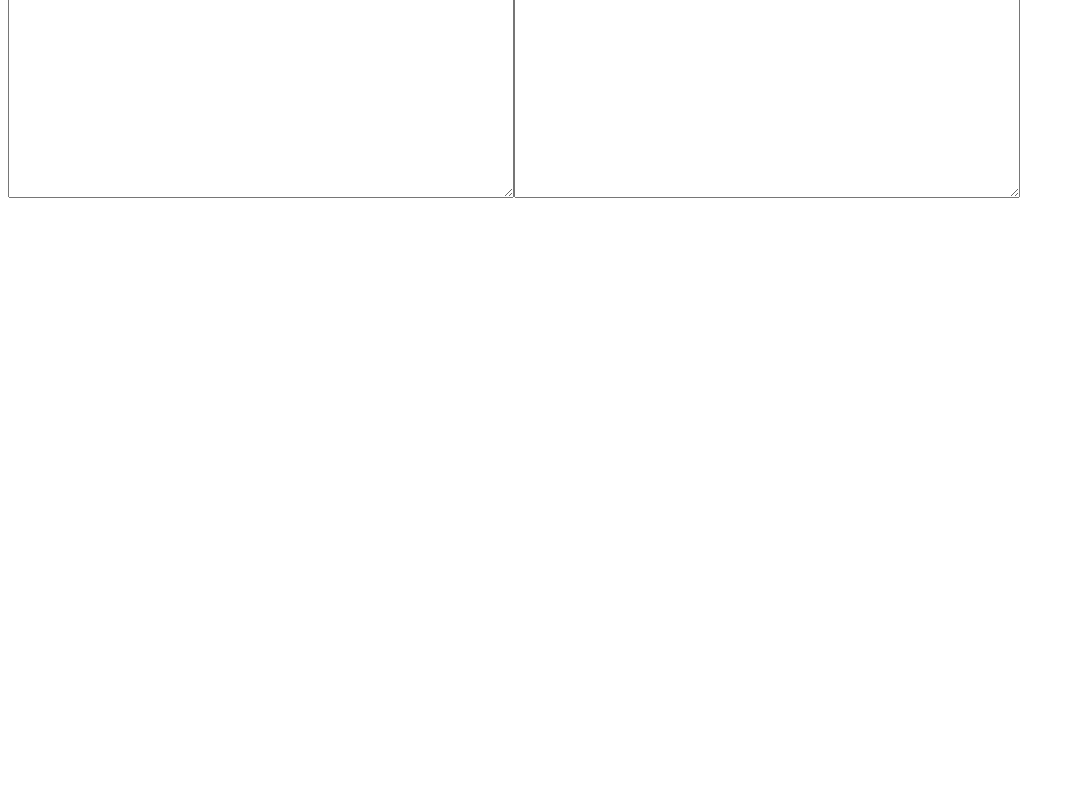
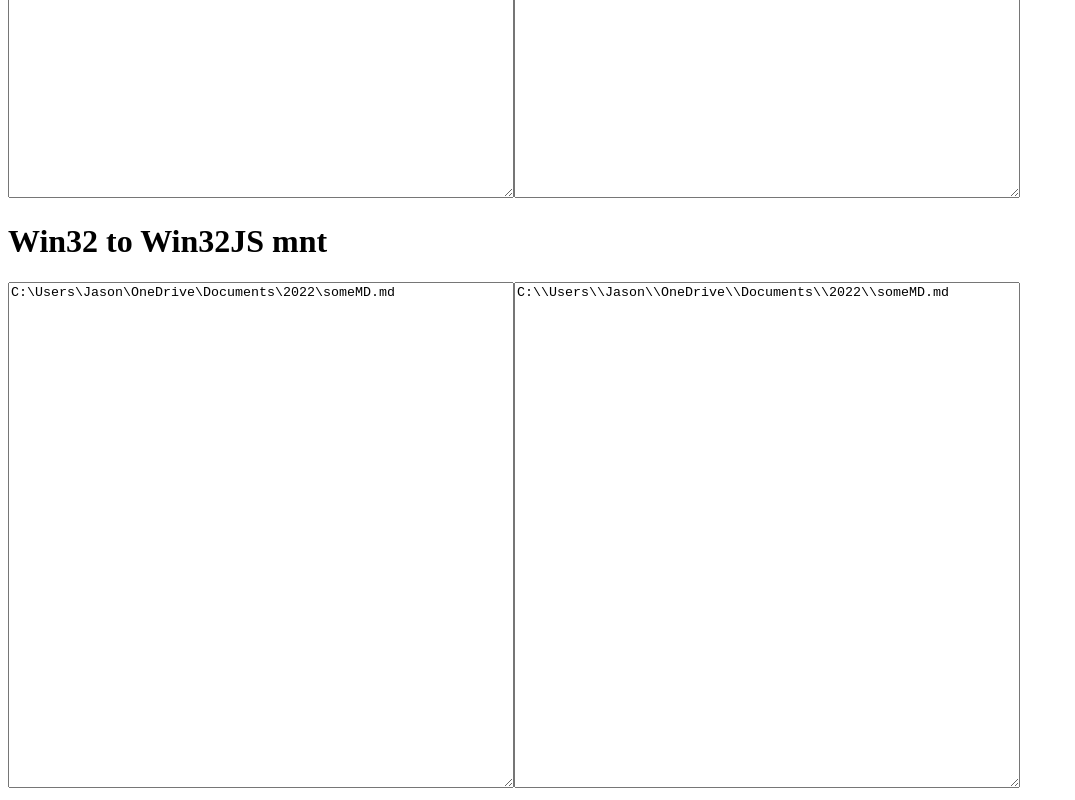
Before and after one commit to codeforwings/nuxt3-win32-posix-path, a Nuxt app: page / in a window 1280 px wide. Shown: the part 978-1778 px from the top of the page, without its empty margins (0-1075 px from the left). Before the commit the page ends 1188 px from the top, so only its background shows below. Built offline with nearby package versions, Linux system fonts and the light colour scheme.

Commit message:
added the double slash js to the UI

```diff
--- a/app.vue
+++ b/app.vue
@@ -1,29 +1,40 @@
 <template>
   <div>
-<!--    <NuxtWelcome />-->
+    <!--    sOutputWin32ToPosix />-->
     <h1>Win32 To Posix</h1>
     <textarea
       class="area"
       v-model="sInputWin32"
     />
-    <!--    <NuxtWelcome />-->
+
     <textarea      class="area"
         :value="sOutputWin32ToPosix"
     />
     <br/>
+    <!--    sOutputPosixToWin32 />-->
     <h1>Posix to Win32</h1>
     <textarea      class="area"
         v-model="sInputPosix"
     />
-    <!--    <NuxtWelcome />-->
+
     <textarea      class="area"
         :value="sOutputPosixToWin32"
+    />
+
+    <!--    Win32 Normalized />-->
+    <h1>Win32 to Win32JS mnt</h1>
+    <textarea class="area"
+      v-model="sInputWin32Normal"
+    />
+    <textarea class="area"
+      :value="sOutputWin32Normal"
     />
   </div>
 </template>
 <script>
 import {pathPosixToWin32, pathWin32ToPosix} from "~/pathReplacement.mjs";
 import {posixTests, win32Tests} from "~/dev/nodePathTestExamples.mjs";
+import {win32ToWin32JS} from "~/dev/win32ToWin32JS.mjs";
 
 export default {
   name:'app',
@@ -31,6 +42,9 @@ export default {
     return {
       sInputWin32: win32Tests.map(val => val.input).join('\n'),
       sInputPosix: posixTests.map(val => val.input).join('\n'),
+      sInputWin32Normal:"C:\\Users\\Jason\\OneDrive\\Documents\\2022\\someMD.md",
+
+
 
     }
   },
@@ -47,6 +61,12 @@ export default {
         return pathPosixToWin32(val);
       }).join('\n')
     },
+    sOutputWin32Normal(){
+      return this.sInputWin32Normal.split('\n').map( val =>{
+        return win32ToWin32JS(val);
+      }).join('\n')
+    },
+
   },
 }
 </script>
--- /dev/null
+++ b/dev/win32ToWin32JS.mjs
@@ -0,0 +1,9 @@
+/**
+ *
+ * @param sInput - C:\Users\Jason\OneDrive\Documents\2022\someMD.md
+ */
+export function win32ToWin32JS(sInput=''){
+  return sInput.replace(/\\/g,'\\\\')//wonder if i need to escape the spaces
+}
+
+export default {win32ToWin32JS}
```
Also changed, not shown: 1 other file (tests, documents, lock files or other folders).
